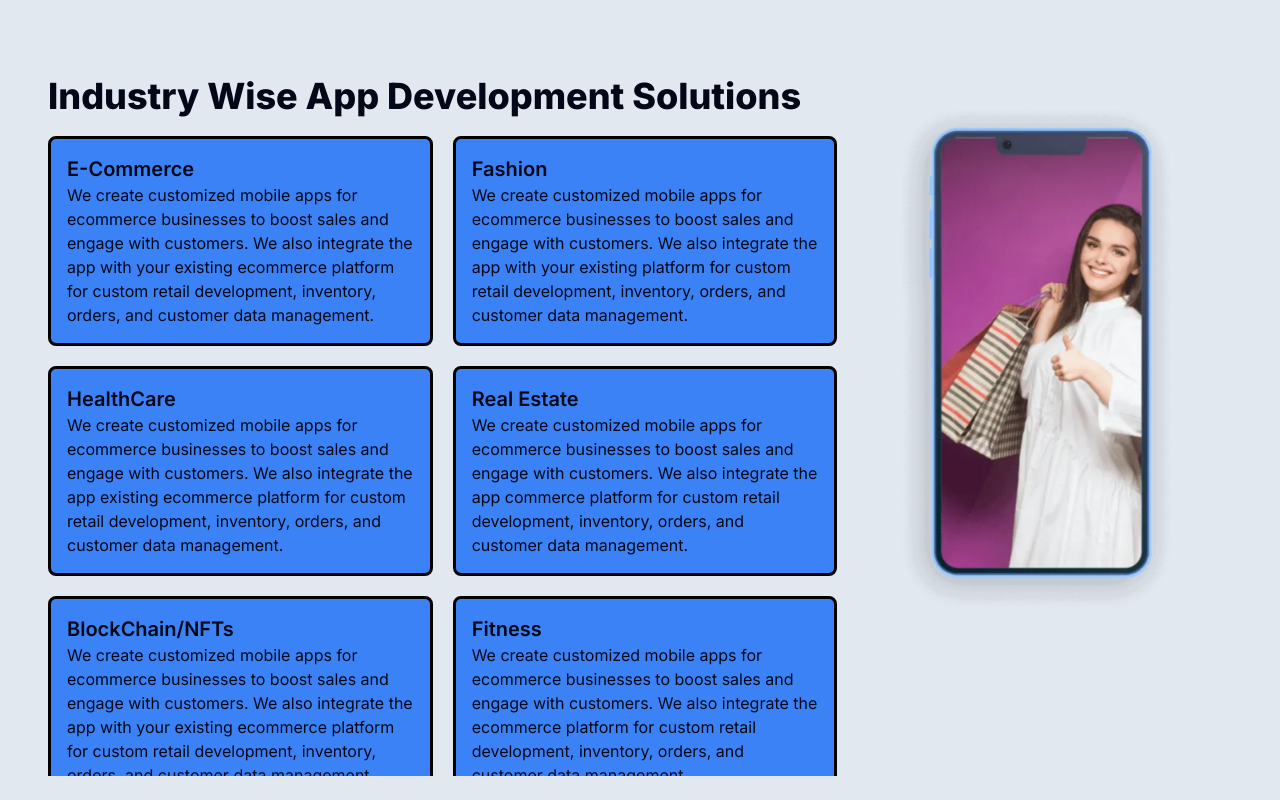
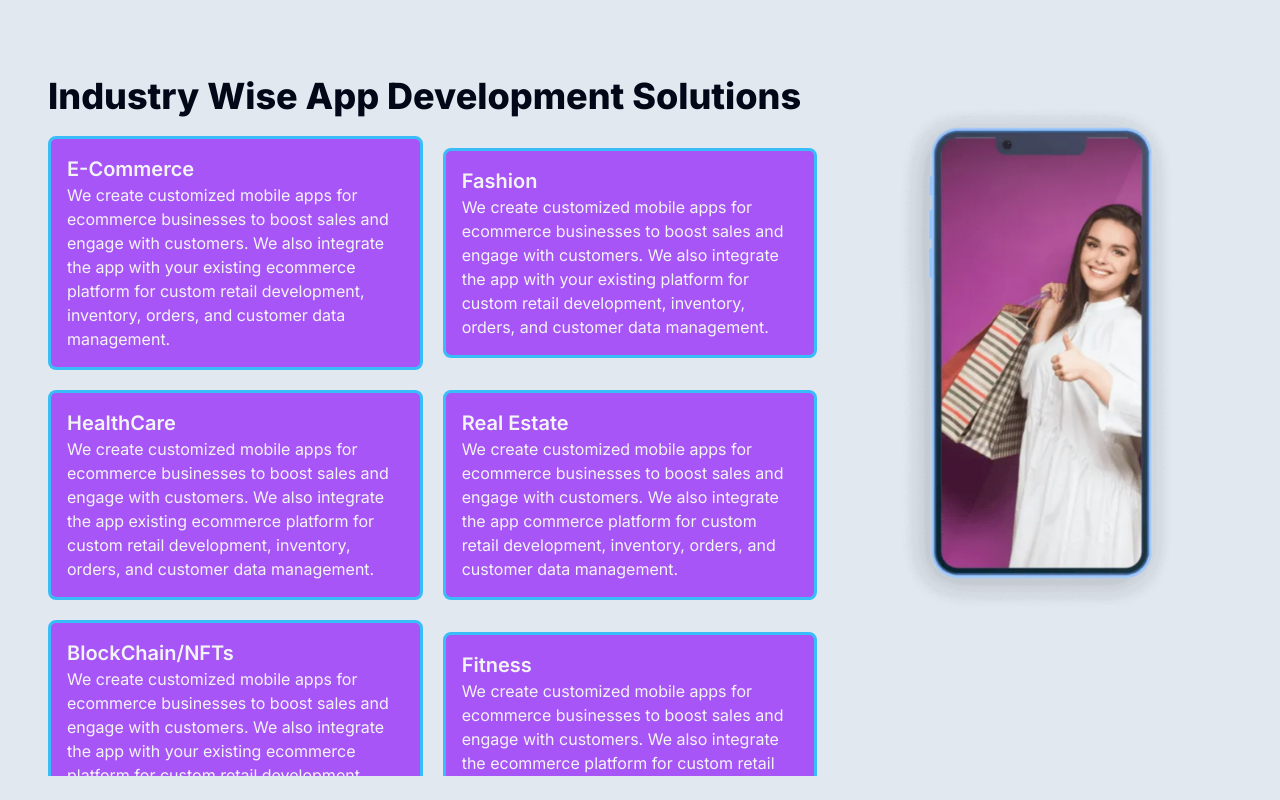
Before and after one commit to Umerkh10/Nextjs_Website, a Next.js app: page /AppDevelopment in a window 1280 px wide. Shown: the part 5089-5889 px from the top of the page. Built offline with nearby package versions, Linux system fonts and the light colour scheme.

Commit message:
appchanges

```diff
--- a/src/app/(frontend)/AppDevelopment/AppIndustry.jsx
+++ b/src/app/(frontend)/AppDevelopment/AppIndustry.jsx
@@ -107,17 +107,17 @@ const AppIndustry = () => {
       <div className='grid lg:grid-cols-3 grid-cols-1 p-6 '>
         <div className='col-span-2'>
           <div className='text-4xl font-extrabold'>Industry Wise App Development Solutions</div>
-          <div className="scroll-container grid grid-cols-2 h-[80vh] overflow-y-scroll scroll-smooth gap-5 mt-5">
+          <div className="scroll-container grid md:grid-cols-2 grid-cols-1 h-[80vh] overflow-y-scroll scroll-smooth pr-5 gap-5 mt-5">
             {descriptions.map((desc, index) => (
               <div
                 key={desc.title}
                 onMouseEnter={() => OnHover(index)} // Only apply onMouseEnter to the first element (E-Commerce)
                 onMouseLeave={() => setImage(0)} // Only apply onMouseLeave to the first element (E-Commerce)
-                className="flex justify-center items-center"
-              >
-                <div className="border-[3px] border-black rounded-lg bg-blue-500 p-4">
-                  <div className="text-xl font-semibold">{desc.title}</div>
-                  <div>{desc.text}</div>
+                className="flex justify-center items-center group">
+                <div className="border-[3px] border-sky-400 rounded-lg bg-purple-500 group-hover:bg-purple-700
+                transition ease-in duration-200 delay-200 group-hover:scale-105 p-4">
+                  <div className="text-xl font-semibold text-gray-100 ">{desc.title}</div>
+                  <div className='text-gray-100'>{desc.text}</div>
                 </div>
               </div>
             ))}
--- a/src/app/globals.css
+++ b/src/app/globals.css
@@ -197,6 +197,7 @@
 .scroll-container::-webkit-scrollbar-track {
   background: #f1f1f1; /* Color of the track */
   border-radius: 10px;
+
 }
 
 .scroll-container::-webkit-scrollbar-thumb {
```
